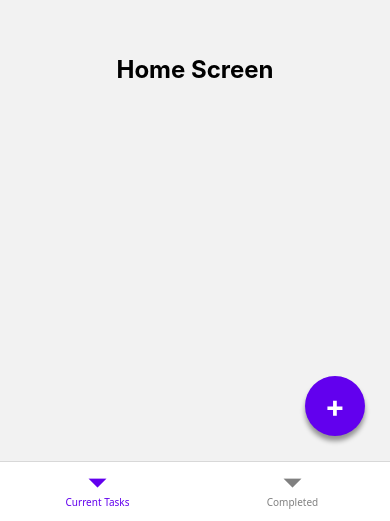
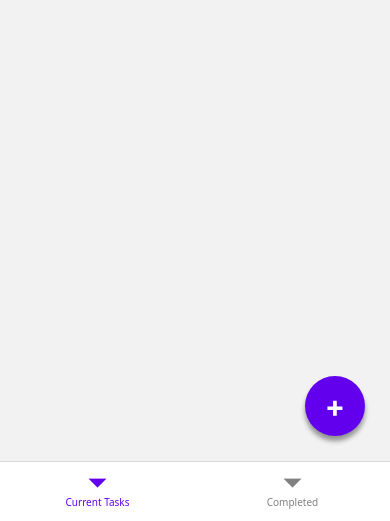
Before and after one commit to yashrajsinh/ReduxThunk, a React Native app: screen / in a window 390 px wide. Shown: the part 323-844 px from the top of the page. Built offline with nearby package versions, Linux system fonts and the light colour scheme.

Commit message:
List renders shows data

```diff
--- a/App.tsx
+++ b/App.tsx
@@ -8,13 +8,19 @@
 import { NavigationContainer } from '@react-navigation/native';
 //componenet
 import TabNavigataion from './src/navigation/TabNavigataion';
+//redux provier
+import { Provider } from 'react-redux';
+//store
+import store from './src/store/store';
 
 NavigationContainer;
 function App() {
   return (
-    <NavigationContainer>
-      <TabNavigataion />
-    </NavigationContainer>
+    <Provider store={store}>
+      <NavigationContainer>
+        <TabNavigataion />
+      </NavigationContainer>
+    </Provider>
   );
 }
 
--- a/package.json
+++ b/package.json
@@ -19,7 +19,10 @@
     "react-native-paper": "^5.15.0",
     "react-native-safe-area-context": "^5.7.0",
     "react-native-screens": "^4.24.0",
-    "react-native-vector-icons": "^10.3.0"
+    "react-native-vector-icons": "^10.3.0",
+    "react-redux": "^9.2.0",
+    "redux": "^5.0.1",
+    "redux-thunk": "^3.1.0"
   },
   "devDependencies": {
     "@babel/core": "^7.25.2",
--- a/src/components/InputModel/InputModel.tsx
+++ b/src/components/InputModel/InputModel.tsx
@@ -8,6 +8,12 @@ import {
   TouchableOpacity,
 } from 'react-native';
 import { Picker } from '@react-native-picker/picker';
+
+//redux dispatch
+import { useDispatch } from 'react-redux';
+//Custom action
+import { todoActions } from '../../store/actions/todoActions';
+
 {
   /* ===
   Input model opens when add floating btn is pressed
@@ -16,9 +22,16 @@ import { Picker } from '@react-native-picker/picker';
 export default function InputModal({ visible, onSubmit, onClose }: any) {
   const [text, setText] = useState('');
   const [property, setProperty] = useState('Low');
+  const dispatch = useDispatch();
 
   const handleSubmit = () => {
-    onSubmit();
+    onSubmit(console.warn(text, property));
+    const newEntry = {
+      newText: text,
+      priority: property,
+    };
+    dispatch(todoActions(newEntry));
+    //reset state
     setText('');
     setProperty('Low');
   };
--- /dev/null
+++ b/src/components/TaskCard/TaskCard.tsx
@@ -0,0 +1,51 @@
+import React from 'react';
+import { View, Text, StyleSheet } from 'react-native';
+
+export default function TaskCard({ item, index }: any) {
+  const getColor = () => {
+    switch (item.priority) {
+      case 'High':
+        return '#ff4d4d';
+      case 'Medium':
+        return '#ffa500';
+      case 'Low':
+        return '#4caf50';
+      default:
+        return '#ccc';
+    }
+  };
+
+  return (
+    <View style={[styles.container, { borderLeftColor: getColor() }]}>
+      <Text style={styles.index}>{index + 1}.</Text>
+
+      <View>
+        <Text style={styles.text}>{item.newText}</Text>
+        <Text style={[styles.priority, { color: getColor() }]}>
+          {item.priority}
+        </Text>
+      </View>
+    </View>
+  );
+}
+const styles = StyleSheet.create({
+  container: {
+    flexDirection: 'row',
+    padding: 12,
+    marginVertical: 15,
+    marginHorizontal: 15,
+    borderLeftWidth: 6,
+    backgroundColor: '#fff',
+    borderRadius: 8,
+  },
+  index: {
+    fontWeight: 'bold',
+    marginRight: 10,
+  },
+  text: {
+    fontSize: 16,
+  },
+  priority: {
+    fontSize: 12,
+  },
+});
--- /dev/null
+++ b/src/components/TaskView/TaskView.tsx
@@ -0,0 +1,18 @@
+import React from 'react';
+import { FlatList } from 'react-native';
+
+//redux selector
+import { useSelector } from 'react-redux';
+//Compoent
+import TaskCard from '../TaskCard/TaskCard';
+
+export default function TaskView() {
+  const tasks = useSelector((state: any) => state);
+  return (
+    <FlatList
+      data={tasks}
+      keyExtractor={(item, index) => index.toString()}
+      renderItem={({ item, index }) => <TaskCard item={item} index={index} />}
+    />
+  );
+}
--- a/src/screens/HomeScreen.tsx
+++ b/src/screens/HomeScreen.tsx
@@ -1,7 +1,10 @@
-import { View, Text, StyleSheet } from 'react-native';
+import { View, StyleSheet } from 'react-native';
 import React, { useState } from 'react';
+
+//Components
 import FloatingButton from '../components/FloatingButton/FloatingButton';
 import InputModal from '../components/InputModel/InputModel';
+import TaskView from '../components/TaskView/TaskView';
 {
   /* ===
   HomeScreen responsilbe for showing flatlist and button
@@ -15,7 +18,6 @@ export default function HomeScreen() {
   };
 
   const handleSubmit = () => {
-
     setModalVisible(false); //  CLOSE AFTER ADD
   };
 
@@ -25,8 +27,7 @@ export default function HomeScreen() {
 
   return (
     <View style={styles.container}>
-      <Text style={styles.text}>Home Screen</Text>
-
+      <TaskView />
       <FloatingButton onPress={handleAddPress} />
 
       <InputModal
@@ -41,8 +42,5 @@ export default function HomeScreen() {
 const styles = StyleSheet.create({
   container: {
     flex: 1,
-    justifyContent: 'center',
-    alignItems: 'center',
   },
-  text: { fontSize: 24, fontWeight: 'bold' },
 });
--- /dev/null
+++ b/src/store/actions/todoActions.tsx
@@ -0,0 +1,8 @@
+export const todoActions = data => {
+  return dispatch => {
+    dispatch({
+      type: 'ADD_TODO',
+      payload: data,
+    });
+  };
+};
--- /dev/null
+++ b/src/store/store.tsx
@@ -0,0 +1,17 @@
+import { createStore, applyMiddleware } from 'redux';
+import { thunk } from 'redux-thunk';
+
+//reducer
+const initialState = [];
+const rootReducer = (state = initialState, action) => {
+  switch (action.type) {
+    case 'ADD_TODO':
+      return [...state, action.payload];
+    default:
+      return state;
+  }
+};
+
+const store = createStore(rootReducer, applyMiddleware(thunk));
+
+export default store;
```
Also changed, not shown: 1 other file (tests, documents, lock files or other folders).
